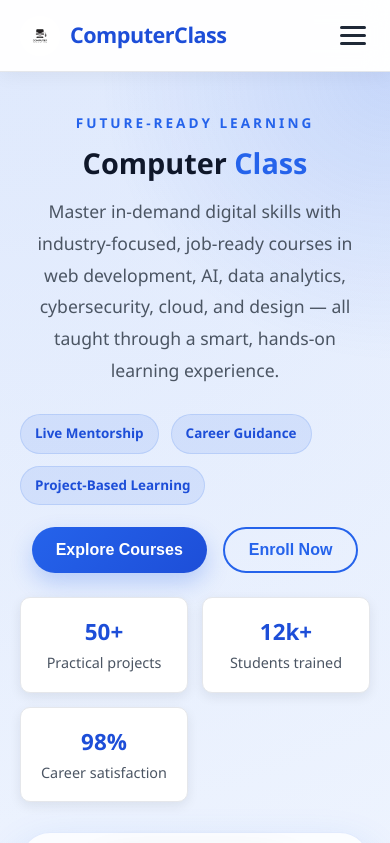
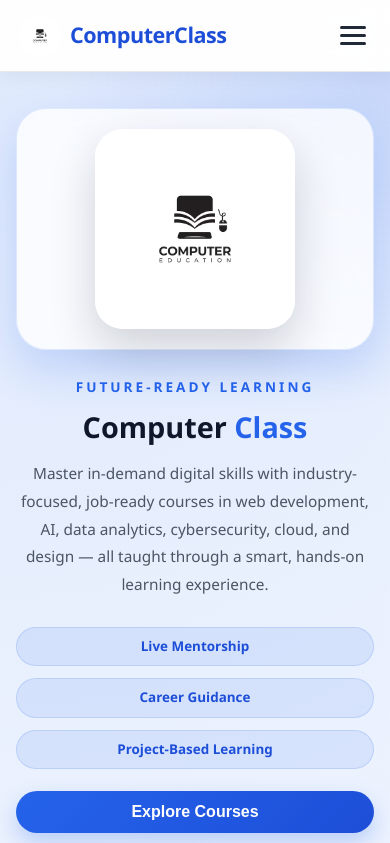
Before and after one commit to polkunal22/computer-class-website, a plain HTML site: page index.html in a window 390 px wide. Shown: the top 843 px of the page. Drawn offline with Linux system fonts and the light colour scheme.

Commit message:
Enhance responsiveness and layout adjustments across HTML and CSS files

```diff
--- a/style.css
+++ b/style.css
@@ -208,6 +208,7 @@ a {
     padding: 72px 32px 60px;
     flex-wrap: wrap;
     max-width: 1280px;
+    width: min(100%, 1280px);
     margin: 0 auto;
     background:
         radial-gradient(circle at top right, rgba(37, 99, 235, 0.16), transparent 26%),
@@ -218,6 +219,7 @@ a {
 .hero-content {
     flex: 1 1 420px;
     max-width: 580px;
+    width: 100%;
 }
 
 .hero-tag {
@@ -253,6 +255,8 @@ a {
     align-items: center;
     justify-content: center;
     padding: 20px;
+    width: 100%;
+    max-width: 420px;
     background: rgba(255, 255, 255, 0.78);
     border: 1px solid rgba(37, 99, 235, 0.12);
     border-radius: 30px;
@@ -261,8 +265,9 @@ a {
 }
 
 .hero-image-box img {
-    width: 340px;
-    height: 340px;
+    width: min(100%, 340px);
+    aspect-ratio: 1 / 1;
+    height: auto;
     border-radius: 28px;
     object-fit: cover;
     box-shadow: 0 20px 45px rgba(15, 23, 42, 0.18);
@@ -981,14 +986,31 @@ footer ul li a:hover {
 }
 
 /* ----- Responsive ----- */
+@media (max-width: 1024px) {
+    .hero-section {
+        gap: 32px;
+        padding: 56px 24px 48px;
+    }
+
+    .hero-content,
+    .hero-image-box {
+        flex-basis: 100%;
+        max-width: 100%;
+    }
+
+    .hero-image-box {
+        order: -1;
+        margin: 0 auto;
+    }
+}
+
 @media (max-width: 900px) {
     .hero-content h1 {
         font-size: 2.2rem;
     }
 
     .hero-image-box img {
-        width: 260px;
-        height: 260px;
+        width: min(100%, 260px);
     }
 
     .section-block,
@@ -1051,8 +1073,8 @@ footer ul li a:hover {
     }
 
     .hero-section {
-        padding: 40px 20px;
-        gap: 30px;
+        padding: 36px 16px 40px;
+        gap: 26px;
         min-height: auto;
     }
 
@@ -1062,6 +1084,22 @@ footer ul li a:hover {
 
     .hero-buttons {
         justify-content: center;
+        flex-direction: column;
+    }
+
+    .hero-buttons .btn,
+    .hero-buttons .btn-outline {
+        width: 100%;
+    }
+
+    .hero-badges span {
+        width: 100%;
+        text-align: center;
+        justify-content: center;
+    }
+
+    .stat-strip {
+        grid-template-columns: 1fr;
     }
 
     .top-bar {
@@ -1119,9 +1157,12 @@ footer ul li a:hover {
         font-size: 1.8rem;
     }
 
+    .hero-text {
+        font-size: 0.96rem;
+    }
+
     .hero-image-box img {
-        width: 200px;
-        height: 200px;
+        width: min(100%, 200px);
     }
 
     .detail-grid {
@@ -1138,6 +1179,10 @@ footer ul li a:hover {
 
     .section-heading h2 {
         font-size: 1.7rem;
+    }
+
+    .footer-inner {
+        grid-template-columns: 1fr;
     }
 }
 
```
Also changed, not shown: index.html (+24 -8 lines), 1 other file.
